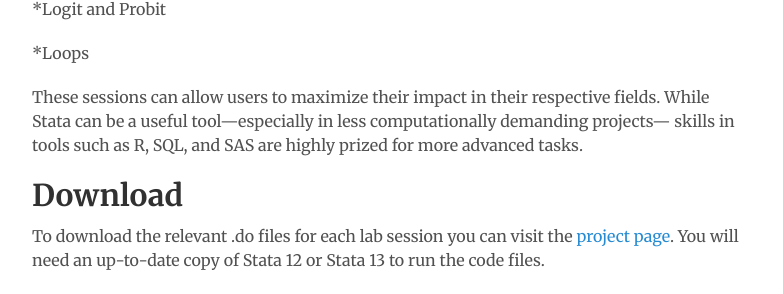
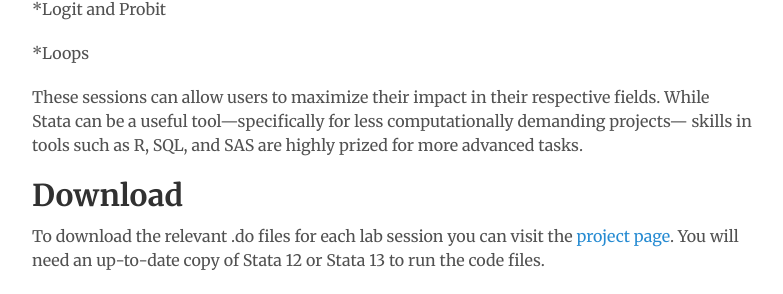
Before and after one commit to moralesn/moralesn.github.io, a Jekyll site: the page built from _posts/2015-02-23-stata-workshops.md, in a window 1280 px wide. Shown: the part 792-1086 px from the top of the page, without its empty margins (248-1031 px from the left). Built offline with Jekyll 4.4.1, drawn with Linux system fonts in a browser that asks for light colours; Markdown is read by kramdown in place of the engine named in the settings; comment, search, counter and statistics services are not loaded.

Commit message:
Update 2015-02-23-stata-workshops.md

```diff
--- a/_posts/2015-02-23-stata-workshops.md
+++ b/_posts/2015-02-23-stata-workshops.md
@@ -28,7 +28,7 @@ The [following](https://github.com/moralesn/stata_workshopsblob/master/README.md
 
 *Loops
 
-These sessions can allow users to maximize their impact in their respective fields. While Stata can be a useful tool—especially in less computationally demanding projects— skills in tools such as R, SQL, and SAS are highly prized for more advanced tasks.
+These sessions can allow users to maximize their impact in their respective fields. While Stata can be a useful tool—specifically for less computationally demanding projects— skills in tools such as R, SQL, and SAS are highly prized for more advanced tasks.
 
 ##Download
 
```
